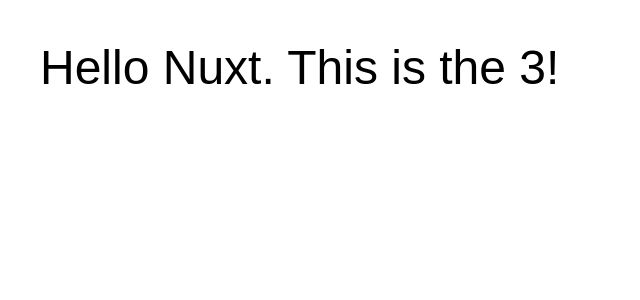
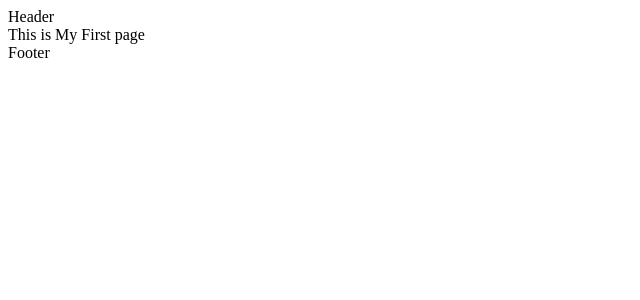
Before and after one commit to nmutyam/NLOSUI, a Nuxt app: page / in a window 1280 px wide. Shown: the top 300 px of the page, without its empty margins (0-640 px from the left). Built offline with nearby package versions, Linux system fonts and the light colour scheme.

Commit message:
New Chnages

```diff
--- a/app.vue
+++ b/app.vue
@@ -1,16 +1,6 @@
-<script setup lang="ts">
-const version = 2 + 1
-</script>
 <template>
-  <div class="hello">
-    Hello Nuxt. This is the {{ version }}!
-  </div>
+    <NuxtLayout>
+
+    <NuxtPage/>
+  </NuxtLayout>
 </template>
-<style scoped>
-.hello {
-  font-family: Arial, Helvetica, sans-serif;
-  font-size: 3rem;
-  padding: 2rem;
-}
-
-</style>
--- /dev/null
+++ b/components/Footer/index.vue
@@ -0,0 +1,4 @@
+
+<template>
+  Footer
+</template>
--- /dev/null
+++ b/components/Header/index.vue
@@ -0,0 +1,3 @@
+<template>
+    Header
+  </template>
--- /dev/null
+++ b/layouts/default.vue
@@ -0,0 +1,8 @@
+<template>
+    <div>
+
+      <Header></Header>
+      <slot />
+      <Footer></Footer>
+    </div>
+  </template>
--- /dev/null
+++ b/pages/index.vue
@@ -0,0 +1,6 @@
+
+<template>
+  <div class="hello" id="page">
+    This is My First page
+  </div>
+</template>
```
